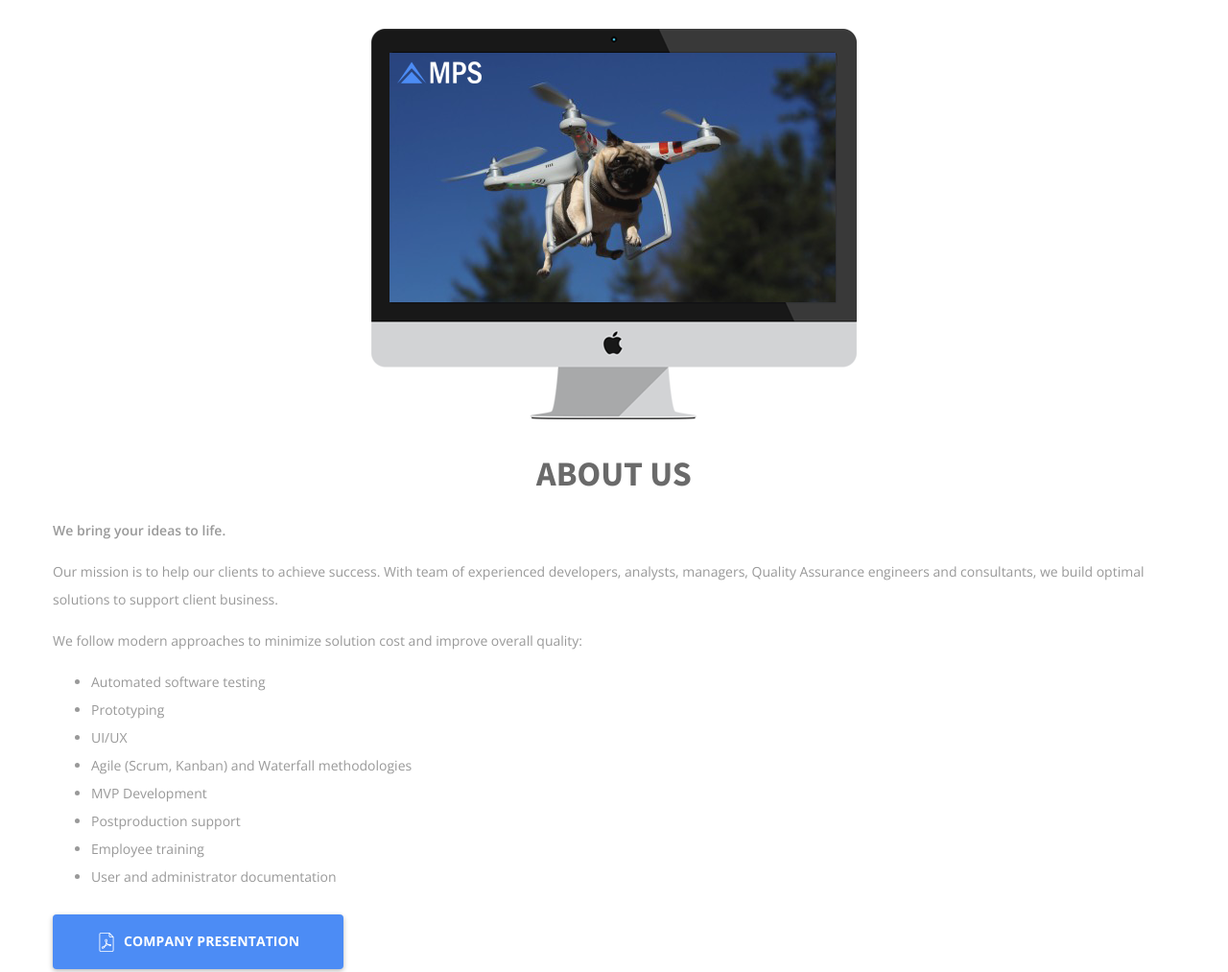
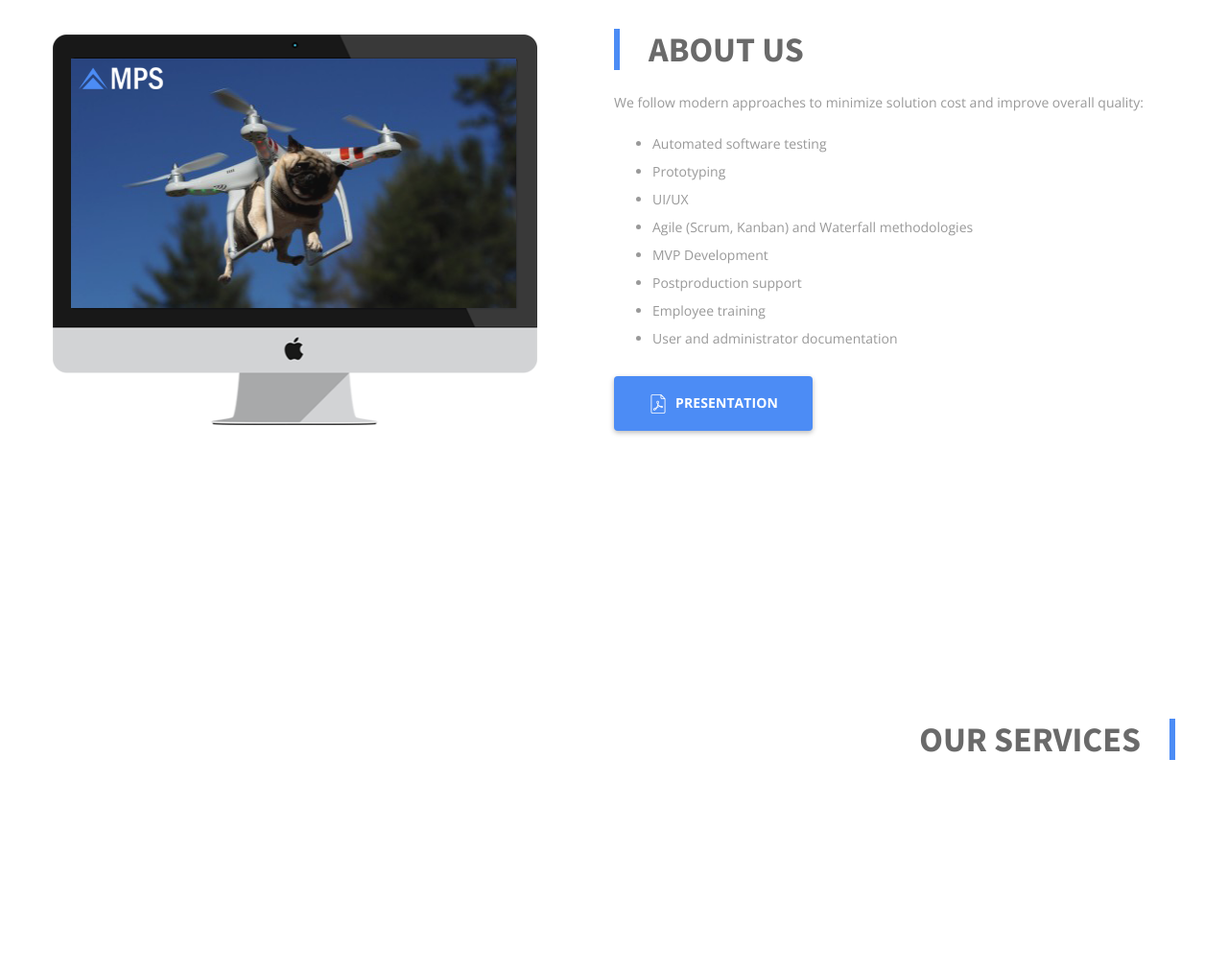
Before and after one commit to alexrybak92/MPSlanding, a website: page src/pug/index.pug in a window 1280 px wide. Shown: the part 920-1933 px from the top of the page at 96% size. After the commit the page ends 1882 px from the top, so only its background shows below. Drawn offline with nearby package versions, Linux system fonts and the light colour scheme; files that its build step writes are made by us from their sources; files whose address does not match are found by name.

Commit message:
about us section added

```diff
--- a/src/app/about/_about.pug
+++ b/src/app/about/_about.pug
@@ -1,18 +1,19 @@
-section.about
+article.about
 	.about-wrap
 		.about__img-wrap
 			img.about__img(src="img/about.png", alt="Abou Us")
-		h2.about__title About&nbsp;us
-		p.about__txt.txt--bold We&nbsp;bring your ideas to&nbsp;life.
-		p.about__txt Our mission is&nbsp;to&nbsp;help our clients to&nbsp;achieve success. With team of&nbsp;experienced developers, analysts, managers, Quality Assurance engineers and consultants, we&nbsp;build optimal solutions to&nbsp;support client business.
-		p.about__txt We&nbsp;follow modern approaches to&nbsp;minimize solution cost and improve overall quality:
-		ul.about__list
-			li.about__item Automated software testing
-			li.about__item Prototyping
-			li.about__item UI/UX
-			li.about__item Agile (Scrum, Kanban) and Waterfall methodologies
-			li.about__item MVP Development
-			li.about__item Postproduction support
-			li.about__item Employee training
-			li.about__item User and administrator documentation
-		a.about__btn(href='assets/MPSCompanyPresentationWEB.pdf' target='_blank') Company presentation
+		.about__content
+			h2.about__title About&nbsp;us
+			//- p.about__txt.txt--bold We&nbsp;bring your ideas to&nbsp;life.
+			//- p.about__txt Our mission is&nbsp;to&nbsp;help our clients to&nbsp;achieve success. With team of&nbsp;experienced developers, analysts, managers, Quality Assurance engineers and consultants, we&nbsp;build optimal solutions to&nbsp;support client business.
+			p.about__txt We&nbsp;follow modern approaches to&nbsp;minimize solution cost and improve overall quality:
+			ul.about__list
+				li.about__item Automated software testing
+				li.about__item Prototyping
+				li.about__item UI/UX
+				li.about__item Agile (Scrum, Kanban) and Waterfall methodologies
+				li.about__item MVP Development
+				li.about__item Postproduction support
+				li.about__item Employee training
+				li.about__item User and administrator documentation
+			a.about__btn(href='assets/MPSCompanyPresentationWEB.pdf' target='_blank') Presentation
--- a/src/app/about/_about.scss
+++ b/src/app/about/_about.scss
@@ -8,7 +8,7 @@
 
 		&-wrap {
 			width: 100%;
-			max-width: 506px;
+			max-width: 505px;
 			margin-left: auto;
 			margin-right: auto;
 			margin-bottom: 2rem;
@@ -19,13 +19,28 @@
 		display: block;
 	}
 
+	&__content {
+		width: 100%;
+		max-width: 600px;
+		margin-right: auto;
+		margin-left: auto;
+		padding-left: 15px;
+	}
+
 	&__title {
 		@extend .title-section, .color--brownish-grey;
-		text-align: center;
+		position: relative;
+		padding-left: 2.25rem;
 
 		&::before {
+			@extend .bg--primary;
 			content: '';
-
+			display: block;
+			position: absolute;
+			top: 0;
+			bottom: 0;
+			left: 0;
+			width: 6px;
 		}
 	}
 
@@ -40,6 +55,7 @@
 	}
 
 	&__btn {
+
 		@extend .btn;
 
 		&::before {
@@ -55,4 +71,38 @@
 			background-position: center;
 		}
 	}
+
+
+	@media (min-width: $md) {
+		&-wrap {
+			display: flex;
+		}
+
+		&__img {
+
+			margin-top: auto;
+			margin-bottom: auto;
+
+			&-wrap {
+				margin-bottom: 0;
+				display: flex;
+				width: 42.735%;
+				margin-left: 0;
+			}
+		}
+
+		&__content {
+			width: 51.282%;
+			margin-right: 0;
+		}
+	}
+
+	@media (min-width: $lg) {
+		&__img-wrap,
+		&__content {
+			width: 100%;
+		}
+	}
+
+
 }
--- a/src/app/services/_services.pug
+++ b/src/app/services/_services.pug
@@ -0,0 +1,3 @@
+article.services
+	.services-wrap
+		h2.services__title Our&nbsp;services
--- a/src/app/services/_services.scss
+++ b/src/app/services/_services.scss
@@ -0,0 +1,24 @@
+.services {
+
+	&-wrap {
+		@extend .wrapper, .section-gap;
+	}
+
+	&__title {
+		@extend .title-section, .color--brownish-grey;
+		position: relative;
+		padding-right: 2.25rem;
+		text-align: right;
+
+		&::after {
+			@extend .bg--primary;
+			content: '';
+			display: block;
+			position: absolute;
+			top: 0;
+			bottom: 0;
+			right: 0;
+			width: 6px;
+		}
+	}
+}
--- a/src/pug/index.pug
+++ b/src/pug/index.pug
@@ -17,8 +17,8 @@ html(lang="ua")
 	body
 		include ../app/promo/_promo.pug
 		main
+			include ../app/about/_about.pug
 			include ../app/services/_services.pug
-			include ../app/about/_about.pug
 			include ../app/technology/_technology.pug
 			include ../app/works/_works.pug
 			include ../app/team/_team.pug
--- a/src/scss/_styleguide.scss
+++ b/src/scss/_styleguide.scss
@@ -157,6 +157,7 @@ p {
 .title-section {
   font-family: $font-secondary;
   font-size: 2.25rem;
+  line-height: 1.2;
   font-weight: bold;
   text-transform: uppercase;
   margin-top: 0;
@@ -243,8 +244,8 @@ p {
   letter-spacing: 0.1px;
   text-align: center;
 	line-height: 4;
-	padding-left: 2.875rem;
-	padding-right: 2.875rem;
+	padding-left: 2.25rem;
+	padding-right: 2.25rem;
 	outline: none;
 	border: none;
 	box-shadow: 0px 2px 4.8px 0.3px $black-025;
```
